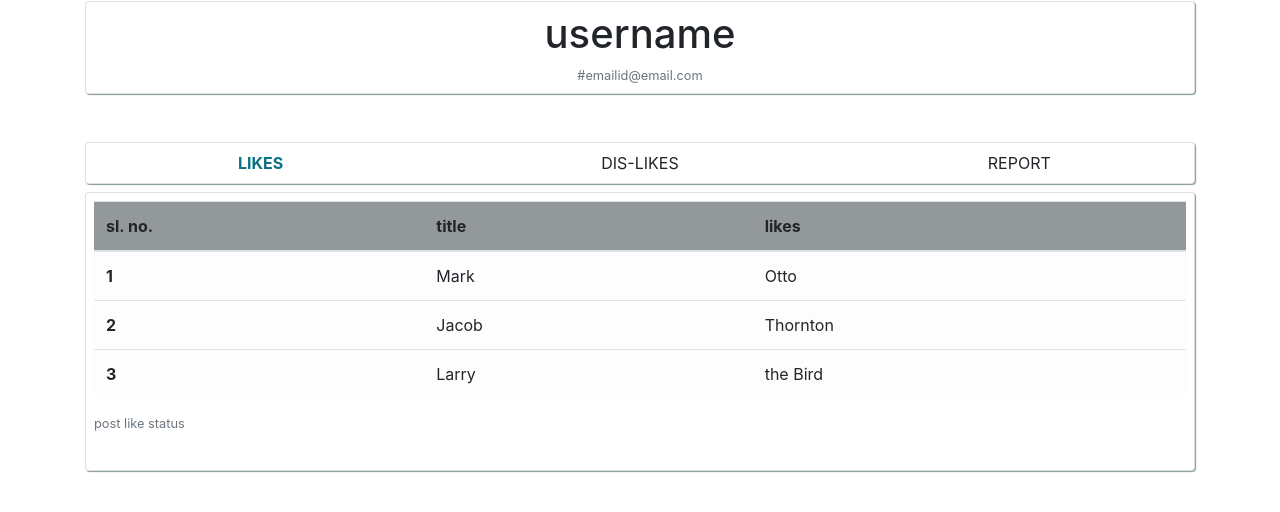
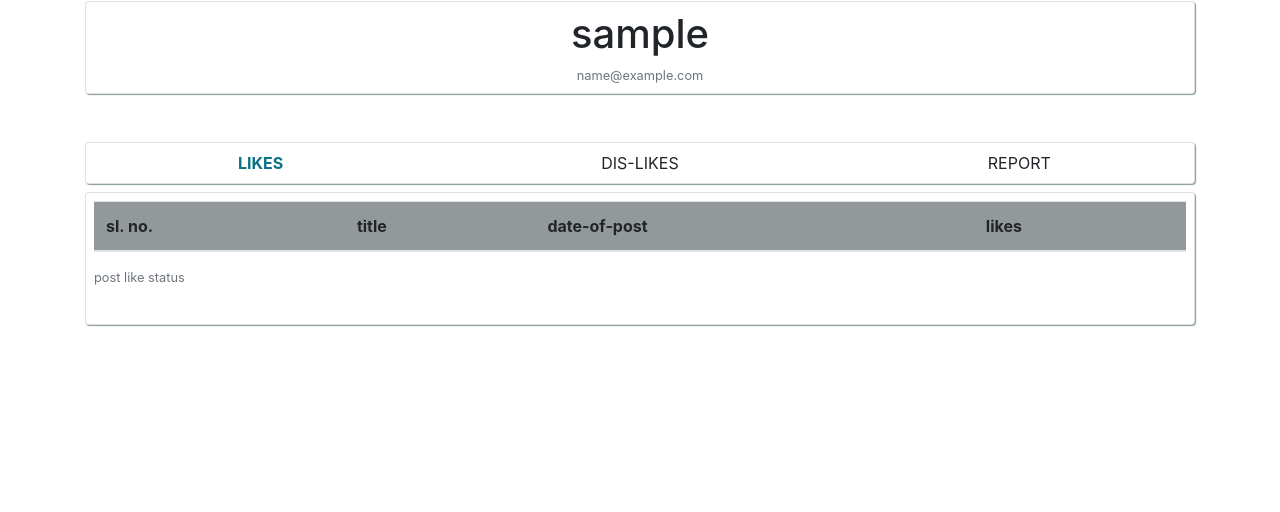
Before and after one commit to microStationCorp/xpost, a Django app: page /profile/ in a window 1280 px wide. Shown: the part 69-581 px from the top of the page. Run offline with Django 3.2, Linux system fonts and the light colour scheme; the visitor is signed in with stand-in values (Sample User, id 1); lists and menus that the app fills with data are empty; some libraries are stand-ins or nearby versions.

Commit message:
user profile ldr list added with ajax

```diff
--- a/static/js/userprofile.js
+++ b/static/js/userprofile.js
@@ -1,9 +1,60 @@
 $(document).ready(function () {
     $('[data-dashid]').click(function () {
         var dashId = $(this).data('dashid')
+        var myHtml = ''
 
-        // $.ajax({
-        //     url:''
-        // })
+        $.ajax({
+            url: '../profile/poststatus',
+            type: 'GET',
+            data: {
+                'dashId': dashId
+            },
+            success: function (data) {
+                sl = 0
+                for (var post of data.posts) {
+                    sl = sl + 1;
+                    var title = post.title[0].toUpperCase() + post.title.slice(1);
+                    var time = new Date(post.dop);
+                    var months = [
+                        "January",
+                        "February",
+                        "March",
+                        "April",
+                        "May",
+                        "June",
+                        "July",
+                        "August",
+                        "September",
+                        "October",
+                        "November",
+                        "December"
+                    ];
+                    myHtml = myHtml +
+                        `<tr>
+                    <th scope="row">${sl}</th>
+                    <td>${title}</td>
+                    <td>${
+                        months[
+                        parseInt(time.toLocaleDateString("en-GB").split("/")[1]) - 1
+                        ]
+                        } ${time.toLocaleDateString("en-GB").split("/")[0]}, ${
+                        time.toLocaleDateString("en-GB").split("/")[2]
+                        } - ${time.toLocaleTimeString("en-US")}</td>
+                    <td>${post.count}</td>
+                </tr>`;
+                }
+                $('#mytablebody').html(myHtml)
+                for (var keep of $('[data-dashid]')) {
+                    if (keep.classList.contains('setHeadActive')) {
+                        var ind = $('[data-dashid]').index(keep)
+                        $("[data-dashid]:eq(" + ind + ")").removeClass('setHeadActive')
+                    }
+                }
+                $('[data-dashid=' + dashId + ']').addClass('setHeadActive')
+            }, error: function (error) {
+                console.log(error)
+            }
+        })
+
     })
 })
--- a/templates/base.html
+++ b/templates/base.html
@@ -12,6 +12,7 @@
     <link href="https://stackpath.bootstrapcdn.com/font-awesome/4.7.0/css/font-awesome.min.css" rel="stylesheet"
         integrity="sha384-wvfXpqpZZVQGK6TAh5PVlGOfQNHSoD2xbE+QkPxCAFlNEevoEH3Sl0sibVcOQVnN" crossorigin="anonymous">
     <link href="https://fonts.googleapis.com/icon?family=Material+Icons" rel="stylesheet">
+    <script src="https://cdn.jsdelivr.net/npm/vue/dist/vue.js"></script>
     <title>{% block title %}{% endblock title%}</title>
     {% block profilecss %}
     {% endblock profilecss %}
--- a/userposts/templates/userposts/userposts.html
+++ b/userposts/templates/userposts/userposts.html
@@ -46,7 +46,7 @@
             {{post.post.post}}
         </div>
 
-        <div class="row justify-content-end">
+        <div class="icons row justify-content-end">
             <div class="col-1">
                 <i data-likestate="{{post.likeState}}" data-postid="{{post.post.id}}" data-id="like"
                     class="fa fa-thumbs-o-up fa-2" aria-hidden="true">
--- a/userprofile/templates/userprofile/profile.html
+++ b/userprofile/templates/userprofile/profile.html
@@ -13,11 +13,12 @@
     #ldrhead .myhead:hover {
         border-radius: 10px;
         transition-duration: .3s;
-        transform: scale(2);
+        transform: scale(1.5);
         font-weight: bold;
         cursor: pointer;
     }
-    .setHeadActive{
+
+    .setHeadActive {
         color: rgb(11, 114, 133);
         font-weight: bolder;
     }
@@ -29,15 +30,15 @@
 
 <div class="myContent container">
     <div class="card p-2" style="box-shadow: 1px 1px 1px rgba(13, 54, 54, 0.507);">
-        <h1 class="text-center">username</h1>
-        <small class="text-muted text-center">#emailid@email.com</small>
+        <h1 class="text-center">{{username}}</h1>
+        <small class="text-muted text-center">{{email}}</small>
     </div>
     <div class="card mt-5" style="box-shadow: 1px 1px 1px rgba(13, 54, 54, 0.507);">
         <div id='ldrhead' class="row text-center justify-content-around">
-            <div data-dashid="like" class="setHeadActive myhead col-sm-2 p-2">
+            <div data-dashid="likes" class="setHeadActive myhead col-sm-2 p-2">
                 LIKES
             </div>
-            <div data-dashid="dislike" class="myhead col-sm-2 p-2">
+            <div data-dashid="dislikes" class="myhead col-sm-2 p-2">
                 DIS-LIKES
             </div>
             <div data-dashid="report" class="myhead col-sm-2 p-2">
@@ -53,27 +54,22 @@
                     <tr>
                         <th scope="col">sl. no.</th>
                         <th scope="col">title</th>
+                        <th scope="col">date-of-post</th>
                         <th scope="col">likes</th>
                     </tr>
                 </thead>
-                <tbody>
+                <tbody id="mytablebody">
+                    {% for post in posts|dictsortreversed:"like_count" %}
                     <tr>
-                        <th scope="row">1</th>
-                        <td>Mark</td>
-                        <td>Otto</td>
+                        <th scope="row">{{forloop.counter}}</th>
+                        <td>{{post.post.title}}</td>
+                        <td>{{post.post.dateOfPost|date:"F d, Y - h:i:s A"}}</td>
+                        <td>{{post.like_count}}</td>
                     </tr>
-                    <tr>
-                        <th scope="row">2</th>
-                        <td>Jacob</td>
-                        <td>Thornton</td>
-                    </tr>
-                    <tr>
-                        <th scope="row">3</th>
-                        <td>Larry</td>
-                        <td>the Bird</td>
-                    </tr>
+                    {% endfor %}
                 </tbody>
             </table>
+
         </div>
     </div>
 </div>
--- a/userprofile/urls.py
+++ b/userprofile/urls.py
@@ -2,5 +2,5 @@ from django.urls import path, include
 from . import views
 urlpatterns = [
     path('', views.userProfile, name='profile'),
-    path('likedpost', views.likedPost, name='likedpost')
+    path('poststatus/', views.poststatus, name='likedpost')
 ]
--- a/userprofile/views.py
+++ b/userprofile/views.py
@@ -1,14 +1,89 @@
 from django.shortcuts import render
 from django.contrib.auth.decorators import login_required
 from userposts.models import Posts
+from django.http import JsonResponse, HttpResponse
 
 # Create your views here.
 
 
 @login_required(login_url='../login')
 def userProfile(response):
-    return render(response, 'userprofile/profile.html')
+    allposts = Posts.objects.filter(author__id=response.user.id)[:5]
+    posts = []
+    sl = 0
+    for p in allposts:
+        sl += 1
+        posts.append({
+            'sl': sl,
+            'post': p,
+            'like_count': p.like.count()
+        })
+    context = {
+        'posts': posts,
+        'username': response.user,
+        'email': response.user.email,
+    }
+    return render(response, 'userprofile/profile.html', context)
+
+
+def compare(obj):
+    return obj['count']
+
 
 @login_required(login_url='../login')
-def likedPost(response):
-    pass
+def poststatus(response):
+    if response.method == "GET" and response.is_ajax():
+        allposts = Posts.objects.filter(author__id=response.user.id)[:5]
+        posts = []
+        sl = 0
+        count = 0
+
+        for p in allposts:
+            sl += 1
+            if response.GET['dashId'] == 'likes':
+                count = p.like.count()
+                posts.append({
+                    'sl': sl,
+                    'title': p.title,
+                    'dop': p.dateOfPost,
+                    'count': count,
+                    'type': response.GET['dashId']
+                })
+            elif response.GET['dashId'] == 'dislikes':
+                count = p.dislike.count()
+                posts.append({
+                    'sl': sl,
+                    'title': p.title,
+                    'dop': p.dateOfPost,
+                    'count': count,
+                    'type': response.GET['dashId']
+                })
+            else:
+                count = p.report.count()
+                posts.append({
+                    'sl': sl,
+                    'title': p.title,
+                    'dop': p.dateOfPost,
+                    'count': count,
+                    'type': response.GET['dashId']
+                })
+
+        posts.sort(key=compare,reverse=True)
+
+        data = {
+            'posts': posts
+        }
+        return JsonResponse(data)
+
+    else:
+        return HttpResponse('''<h1 style="border-bottom: 1px solid #aaa; padding: 10px" > Not Found(  # 404)</h1>
+
+    <div class="alert alert-danger" >
+        Page not found. </div >
+
+    <p>
+        The above error occurred while the Web server was processing your request.
+    </p>
+    <p>
+        Please contact us if you think this is a server error. Thank you.
+    </p>''')
```
